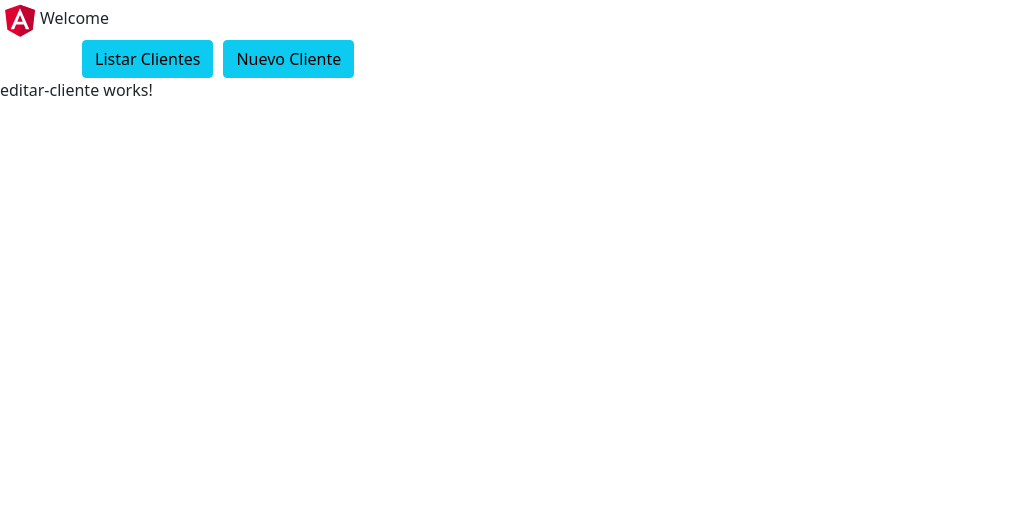
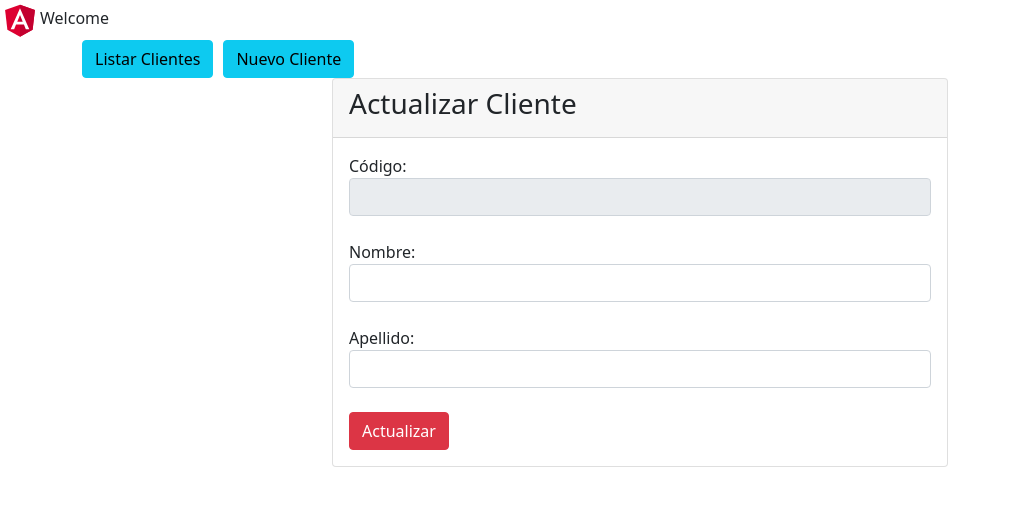
Before and after one commit to SolangePico/CRUD-Angular-SpringJava-MySql, an Angular app in the folder ALTIORAPICOSOLANGE/: page /editarCliente in a window 1280 px wide. Shown: the top 506 px of the page, without its empty margins (0-1010 px from the left). Built offline with nearby package versions, Linux system fonts and the light colour scheme; no server answers.

Commit message:
Se realizo los metodos de Editar y Eliminar Cliente

```diff
--- a/ALTIORAPICOSOLANGE/src/app/Cliente/editar-cliente/editar-cliente.component.html
+++ b/ALTIORAPICOSOLANGE/src/app/Cliente/editar-cliente/editar-cliente.component.html
@@ -1 +1,27 @@
-<p>editar-cliente works!</p>
+<div class="container col-md-6">
+    <div class="card">
+        <div class="card-header">
+            <h3>Actualizar Cliente</h3>
+        </div>
+        <div class="card-body">
+            <form action="">
+                <div class="form-group">
+                    <label for="">Código: </label>
+                    <input readonly type="text" class="form-control" [(ngModel)]="cli.idCliente" name="idCliente">
+                </div>
+                <br>
+                <div class="form-group">
+                    <label for="">Nombre: </label>
+                    <input type="text" class="form-control" [(ngModel)]="cli.nombreCliente" name="nombreCliente">
+                </div>
+                <br>
+                <div class="form-group">
+                    <label for="">Apellido: </label>
+                    <input type="text" class="form-control" [(ngModel)]="cli.apellidoCliente" name="apellidoCliente">
+                </div>
+                <br>
+                <button (click)="actualizarCliente()" class="btn btn-danger">Actualizar</button>
+            </form>
+        </div>
+    </div>
+</div>
--- a/ALTIORAPICOSOLANGE/src/app/Cliente/editar-cliente/editar-cliente.component.ts
+++ b/ALTIORAPICOSOLANGE/src/app/Cliente/editar-cliente/editar-cliente.component.ts
@@ -1,4 +1,7 @@
 import { Component, OnInit } from '@angular/core';
+import { Router } from '@angular/router';
+import { Cliente } from 'src/app/Modelo/Cliente';
+import { ServicesService } from 'src/app/Service/services.service';
 
 @Component({
   selector: 'app-editar-cliente',
@@ -7,9 +10,26 @@ import { Component, OnInit } from '@angular/core';
 })
 export class EditarClienteComponent implements OnInit {
 
-  constructor() { }
+  cli: Cliente = new Cliente();
+  constructor(private service: ServicesService, private router: Router) { }
 
   ngOnInit(): void {
+    this.editarCliente();
   }
 
+  editarCliente() {
+    let code = localStorage.getItem("code");
+    this.service.getClienteCode(+code).subscribe(data => {
+      this.cli = data;
+    })
+  }
+
+  actualizarCliente() {
+    this.service.actualizarCliente(this.cli)
+      .subscribe(data => {
+        this.cli = data;
+        alert("Se actualizo con éxito.");
+        this.router.navigate(["listarCliente"]);
+      })
+  }
 }
--- a/ALTIORAPICOSOLANGE/src/app/Cliente/listar-clientes/listar-clientes.component.html
+++ b/ALTIORAPICOSOLANGE/src/app/Cliente/listar-clientes/listar-clientes.component.html
@@ -21,8 +21,9 @@
                         <td>{{cliente.nombreCliente}}</td>
                         <td>{{cliente.apellidoCliente}}</td>
                         <td>
-                            <a class="btn btn-warning">Editar</a>
-                            <a class="btn btn-danger" style="margin-left: 10px;">Eliminar</a>
+                            <a (click)="editarCliente(cliente)" class="btn btn-warning">Editar</a>
+                            <a (click)="eliminarCliente(cliente)" class="btn btn-danger"
+                                style="margin-left: 10px;">Eliminar</a>
                         </td>
                     </tr>
                 </tbody>
--- a/ALTIORAPICOSOLANGE/src/app/Cliente/listar-clientes/listar-clientes.component.ts
+++ b/ALTIORAPICOSOLANGE/src/app/Cliente/listar-clientes/listar-clientes.component.ts
@@ -15,9 +15,21 @@ export class ListarClientesComponent implements OnInit {
 
   ngOnInit() {
     this.service.getListarClientes()
-    .subscribe((data:Cliente[]) =>{
-      this.clientes=data;
-    })
+      .subscribe((data: Cliente[]) => {
+        this.clientes = data;
+      })
   }
 
+  editarCliente(cliente: Cliente): void {
+    localStorage.setItem("code", cliente.codeCliente.toString());
+    this.router.navigate(["editarCliente"]);
+  }
+
+  eliminarCliente(cliente: Cliente) {
+    this.service.eliminarCliente(cliente)
+      .subscribe(data => {
+        this.clientes = this.clientes.filter(p => p !== cliente);
+        alert("Cliente Eliminado");
+      })
+  }
 }
--- a/ALTIORAPICOSOLANGE/src/app/Service/services.service.ts
+++ b/ALTIORAPICOSOLANGE/src/app/Service/services.service.ts
@@ -1,21 +1,33 @@
 import { Injectable } from '@angular/core';
-import {HttpClient } from '@angular/common/http';
-import {Cliente} from '../Modelo/Cliente';
+import { HttpClient } from '@angular/common/http';
+import { Cliente } from '../Modelo/Cliente';
 
 @Injectable({
   providedIn: 'root'
 })
 export class ServicesService {
 
-  constructor(private http:HttpClient) {  }
+  constructor(private http: HttpClient) { }
 
   Url = "http://localhost:8080/clientes";
 
-  getListarClientes(){
+  getListarClientes() {
     return this.http.get<Cliente[]>(this.Url);
   }
 
-  crearCliente(cliente: Cliente){
+  crearCliente(cliente: Cliente) {
     return this.http.post<Cliente>(this.Url, cliente);
   }
+
+  getClienteCode(code: number) {
+    return this.http.get<Cliente>(this.Url + "/" + code);
+  }
+
+  actualizarCliente(cliente: Cliente) {
+    return this.http.put<Cliente>(this.Url + "/" + cliente.codeCliente, cliente);
+  }
+
+  eliminarCliente(cliente: Cliente) {
+    return this.http.delete<Cliente>(this.Url + "/" + cliente.codeCliente);
+  }
 }
```
